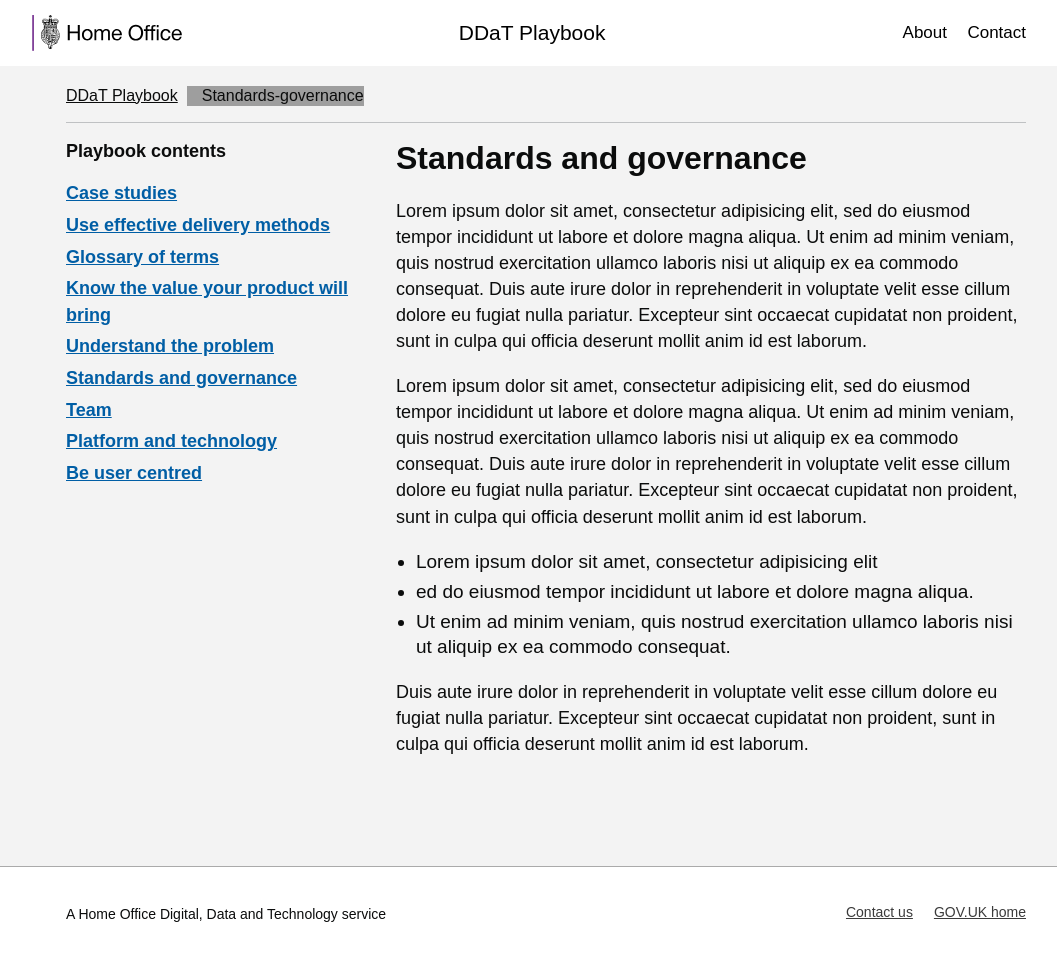
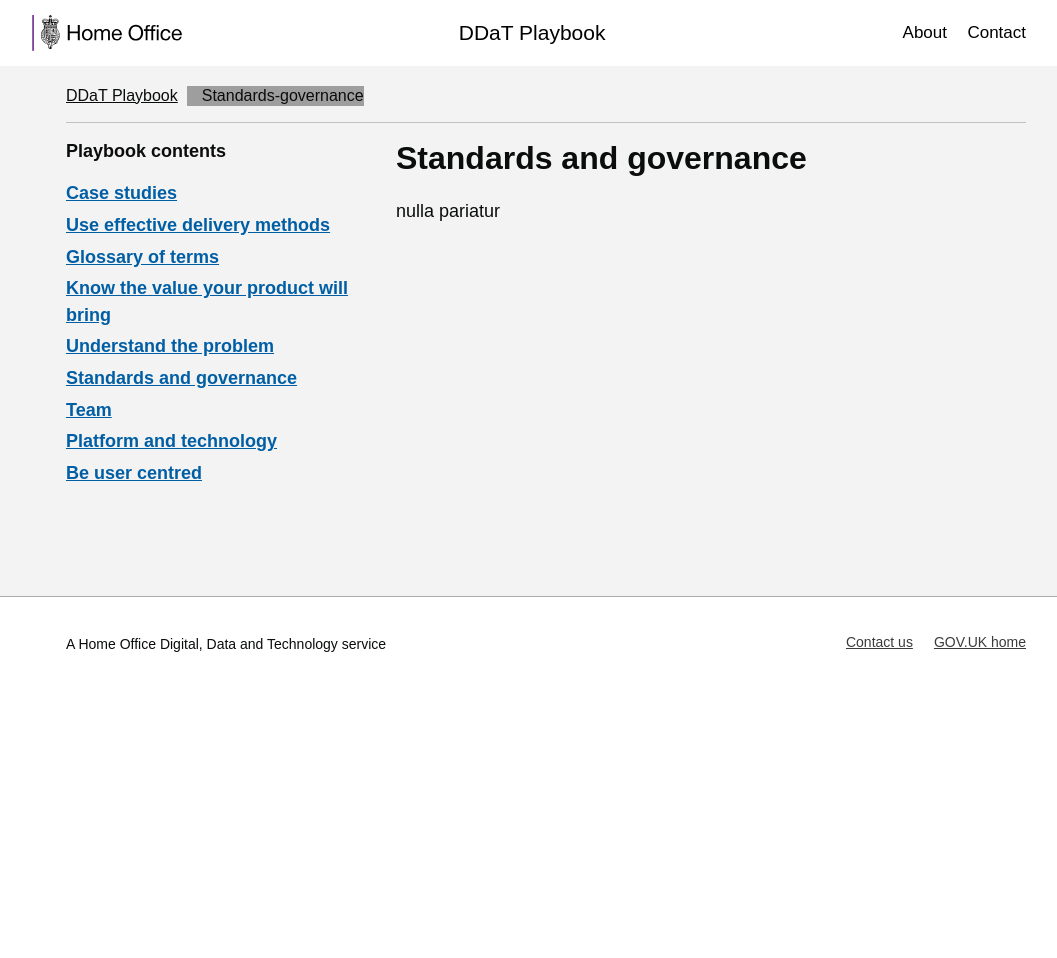
Before and after one commit to UKHomeOffice/playbook, a Jekyll site: the page built from playbook/standards-governance.md, in a window 1280 px wide. Shown: the whole page, without its empty margins (94-1151 px from the left). Built offline with Jekyll 4.4.1, drawn with Linux system fonts in a browser that asks for light colours; nearby versions of some CDN libraries; some web fonts are replaced; the repository's description, which GitHub fills in, is left out; after the commit the page ends 900 px from its top, so only the background shows below that; grey boxes are pictures that could not be loaded.

Commit message:
Content updates

```diff
--- a/playbook/standards-governance.md
+++ b/playbook/standards-governance.md
@@ -4,12 +4,4 @@
 permalink: /standards-governance/
 category: contents
 ---
-Lorem ipsum dolor sit amet, consectetur adipisicing elit, sed do eiusmod tempor incididunt ut labore et dolore magna aliqua. Ut enim ad minim veniam, quis nostrud exercitation ullamco laboris nisi ut aliquip ex ea commodo consequat. Duis aute irure dolor in reprehenderit in voluptate velit esse cillum dolore eu fugiat nulla pariatur. Excepteur sint occaecat cupidatat non proident, sunt in culpa qui officia deserunt mollit anim id est laborum.
-
-Lorem ipsum dolor sit amet, consectetur adipisicing elit, sed do eiusmod tempor incididunt ut labore et dolore magna aliqua. Ut enim ad minim veniam, quis nostrud exercitation ullamco laboris nisi ut aliquip ex ea commodo consequat. Duis aute irure dolor in reprehenderit in voluptate velit esse cillum dolore eu fugiat nulla pariatur. Excepteur sint occaecat cupidatat non proident, sunt in culpa qui officia deserunt mollit anim id est laborum.
-
-- Lorem ipsum dolor sit amet, consectetur adipisicing elit
-- ed do eiusmod tempor incididunt ut labore et dolore magna aliqua.
-- Ut enim ad minim veniam, quis nostrud exercitation ullamco laboris nisi ut aliquip ex ea commodo consequat.
-
-Duis aute irure dolor in reprehenderit in voluptate velit esse cillum dolore eu fugiat nulla pariatur. Excepteur sint occaecat cupidatat non proident, sunt in culpa qui officia deserunt mollit anim id est laborum.
+nulla pariatur
```
